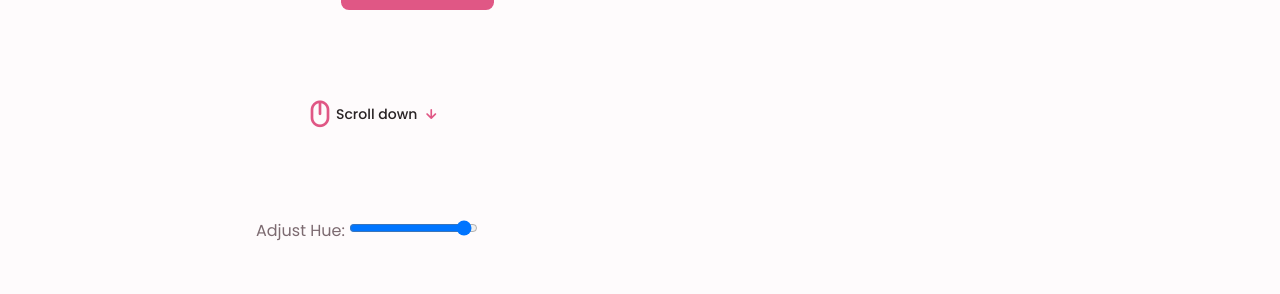
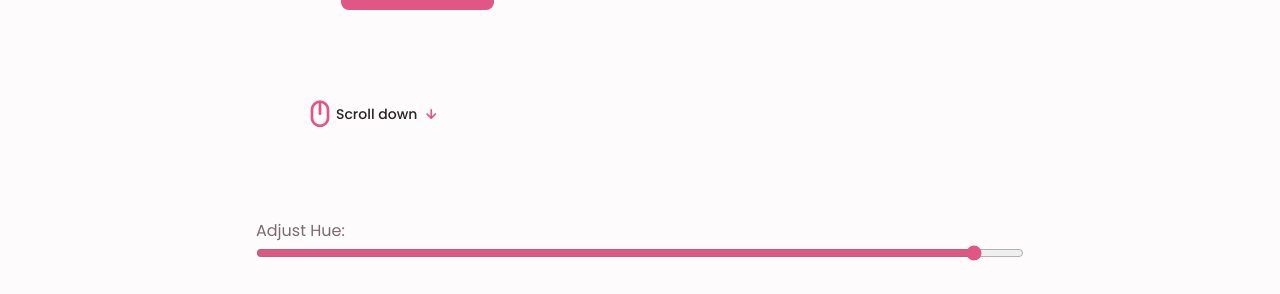
Before and after one commit to Umadsofi412/Portfolio, a website: page index.html in a window 1280 px wide. Shown: the part 506-800 px from the top of the page. Drawn offline with nearby package versions, Linux system fonts and the light colour scheme.

Commit message:
Update styles.css

```diff
--- a/assets/css/styles.css
+++ b/assets/css/styles.css
@@ -136,8 +136,11 @@ img {
   padding: 2rem 0 4rem;
 }
 input[type = 'range']{
-  color: #fff;
+  accent-color: var(--first-color);
+  width: 100%;
+  cursor: pointer;
 }
+
 .section__title {
   font-size: var(--h1-font-size);
   color: var(--title-color);
@@ -1208,6 +1211,3 @@ font-weight: var(--font-medium);
 /* .HueAjuster{
   background-color: var(--first-color);
 } */
-#hue-input{
-  color: var(--first-color);
-}
```
